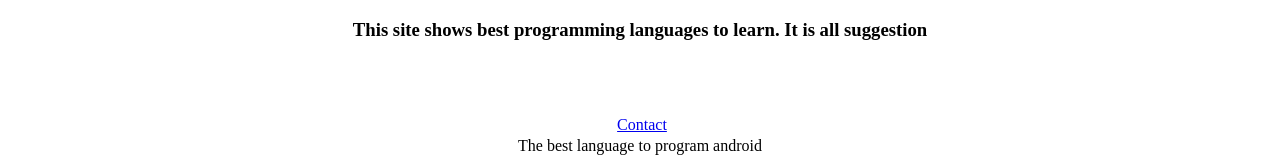
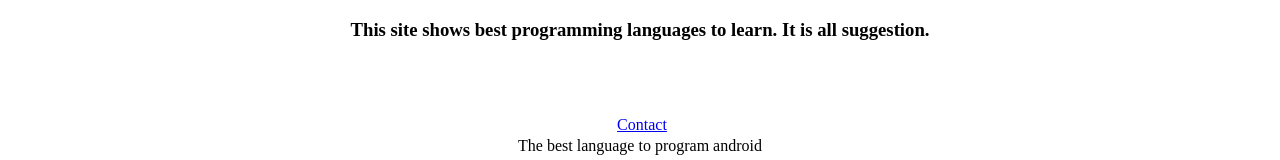
Before and after one commit to AbelAshine1234/PersonalWebSite2, a plain HTML site: page index.html in a window 1280 px wide. Shown: the top 160 px of the page. Drawn offline with Linux system fonts and the light colour scheme.

Commit message:
adding assets

```diff
--- a/index.html
+++ b/index.html
@@ -19,7 +19,7 @@
     <center>
 
     <div >
-        <div><h3>This site shows best programming languages to learn. It is all suggestion</h3></div>
+        <div><h3>This site shows best programming languages to learn. It is all suggestion.</h3></div>
         <br><br><br>
         <div  >
                      <table>
```
